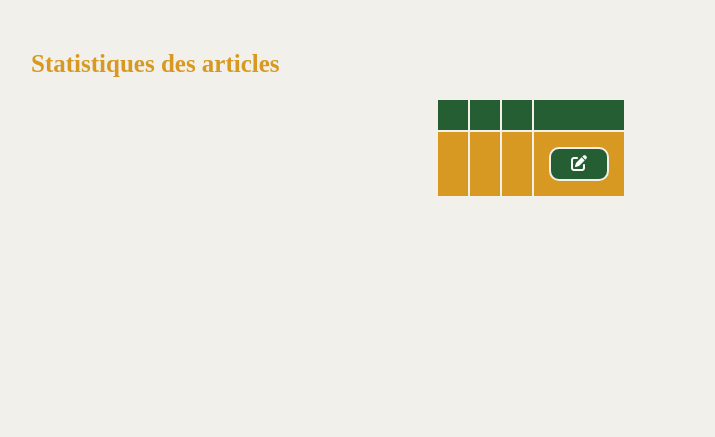
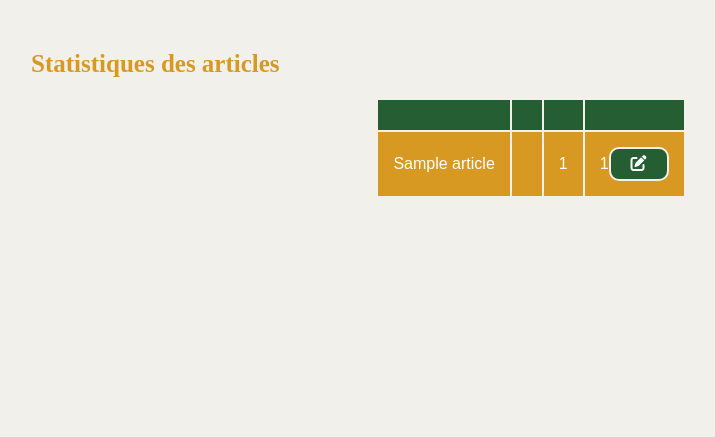
Before and after one commit to LB-Squishy/P5-blog-emilie-forteroche, a PHP site: template views/templates/monitoring.php in a window 1280 px wide. Shown: the part 211-648 px from the top of the page, without its empty margins (109-824 px from the left). Run offline with PHP 8.4, Linux system fonts and the light colour scheme; the template is opened without the code that fills it: most values are stand-ins (such as "Sample title", 1, 10 or a date in 2020); data that the repository does not hold is empty; a stand-in replaces the project's code that opens the database connection; some libraries are stand-ins or nearby versions; some web fonts are replaced.

Commit message:
refactor: :art: Refacto

```diff
--- a/views/templates/admin.php
+++ b/views/templates/admin.php
@@ -29,8 +29,8 @@
         <?php $lignColorClass = 'lightbackground' ?>
         <?php foreach ($articles as $article) { ?>
             <tr class = "<?= $lignColorClass ?>">
-                <td><?= Utils::format($article->getTitle()) ?></td>
-                <td><?= Utils::format($article->getContent(200)) ?></td>
+                <td><?= htmlspecialchars($article->getTitle()) ?></td>
+                <td><?= htmlspecialchars($article->getContent(200)) ?></td>
                 <td>
                     <div class="delete-btn">
                         <a class="submit" href="index.php?action=showUpdateArticleForm&id=<?= htmlspecialchars($article->getId()) ?>"><i class="fa fa-pen-to-square"></i></a>
--- a/views/templates/detailArticle.php
+++ b/views/templates/detailArticle.php
@@ -6,7 +6,7 @@
 ?>
 
 <article class="mainArticle">
-    <h2> <?= Utils::format($article->getTitle()) ?> </h2>
+    <h2> <?= htmlspecialchars($article->getTitle()) ?> </h2>
     <span class="quotation">«</span>
     <p><?= Utils::format($article->getContent()) ?></p>
 
@@ -30,7 +30,7 @@
                 echo '<li>';
                 echo '  <div class="smiley">☻</div>';
                 echo '  <div class="detailComment">';
-                echo '      <h3 class="info">Le ' . Utils::convertDateToFrenchFormat($comment->getDateCreation()) . ", " . Utils::format($comment->getPseudo()) . ' a écrit :</h3>';
+                echo '      <h3 class="info">Le ' . Utils::convertDateToFrenchFormat($comment->getDateCreation()) . ", " . htmlspecialchars($comment->getPseudo()) . ' a écrit :</h3>';
                 echo '      <p class="content">' . Utils::format($comment->getContent()) . '</p>';
                 echo '  </div>';
                 echo '</li>';
--- a/views/templates/home.php
+++ b/views/templates/home.php
@@ -7,7 +7,7 @@
 <div class="articleList">
     <?php foreach($articles as $article) { ?>
         <article class="article">
-            <h2><?= Utils::format($article->getTitle()) ?></h2>
+            <h2><?= htmlspecialchars($article->getTitle()) ?></h2>
             <span class="quotation">«</span>
             <p><?= Utils::format($article->getContent(400)) ?></p>
 
--- a/views/templates/monitoring.php
+++ b/views/templates/monitoring.php
@@ -29,12 +29,12 @@
         <?php $lignColorClass = 'lightbackground' ?>
         <?php foreach ($articles as $article) { ?>
             <tr class = "<?= $lignColorClass ?>">
-                <td><?= Utils::format($article->getTitle()) ?></td>
+                <td><?= htmlspecialchars($article->getTitle()) ?></td>
                 <td><?= ucfirst(Utils::convertDateToFrenchFormat($article->getDateCreation())) ?></td>
-                <td><?= Utils::format($article->getViewCount()) ?></td>
+                <td><?= htmlspecialchars($article->getViewCount()) ?></td>
                 <td>
                     <div class="commentsLink">
-                        <?= Utils::format($article->getCommentCount()) ?>
+                        <?= htmlspecialchars($article->getCommentCount()) ?>
                         <a class="commentsLink-btn" href="index.php?action=commentArticle&idArticle=<?= htmlspecialchars($article->getId()) ?>&titleArticle=<?= htmlspecialchars($article->getTitle()) ?>"><i class="fa fa-pen-to-square"></i></a>
                     </div>
                 </td>
```
Also changed, not shown: views/templates/commentArticle.php (+4 -4 lines).
